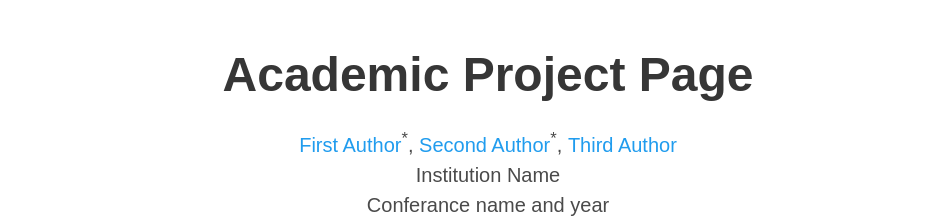
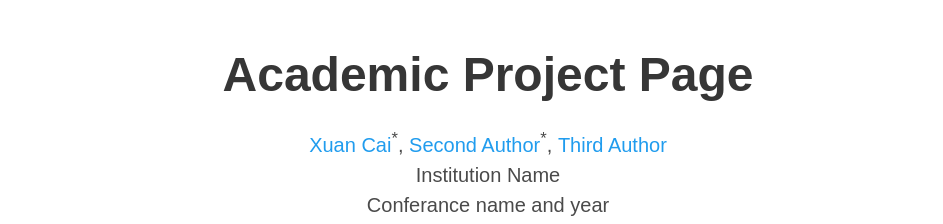
Before and after one commit to caixxuan/Text2Scenario.GitHub.io, a plain HTML site: page index.html in a window 1280 px wide. Shown: the top 224 px of the page, without its empty margins (152-1095 px from the left). Drawn offline with nearby package versions, Linux system fonts and the light colour scheme; some icons are missing; a web font is replaced by a local one.

Commit message:
Update index.html

```diff
--- a/index.html
+++ b/index.html
@@ -56,7 +56,7 @@
             <div class="is-size-5 publication-authors">
               <!-- Paper authors -->
               <span class="author-block">
-                <a href="FIRST AUTHOR PERSONAL LINK" target="_blank">First Author</a><sup>*</sup>,</span>
+                <a href="FIRST AUTHOR PERSONAL LINK" target="_blank">Xuan Cai</a><sup>*</sup>,</span>
                 <span class="author-block">
                   <a href="SECOND AUTHOR PERSONAL LINK" target="_blank">Second Author</a><sup>*</sup>,</span>
                   <span class="author-block">
```
